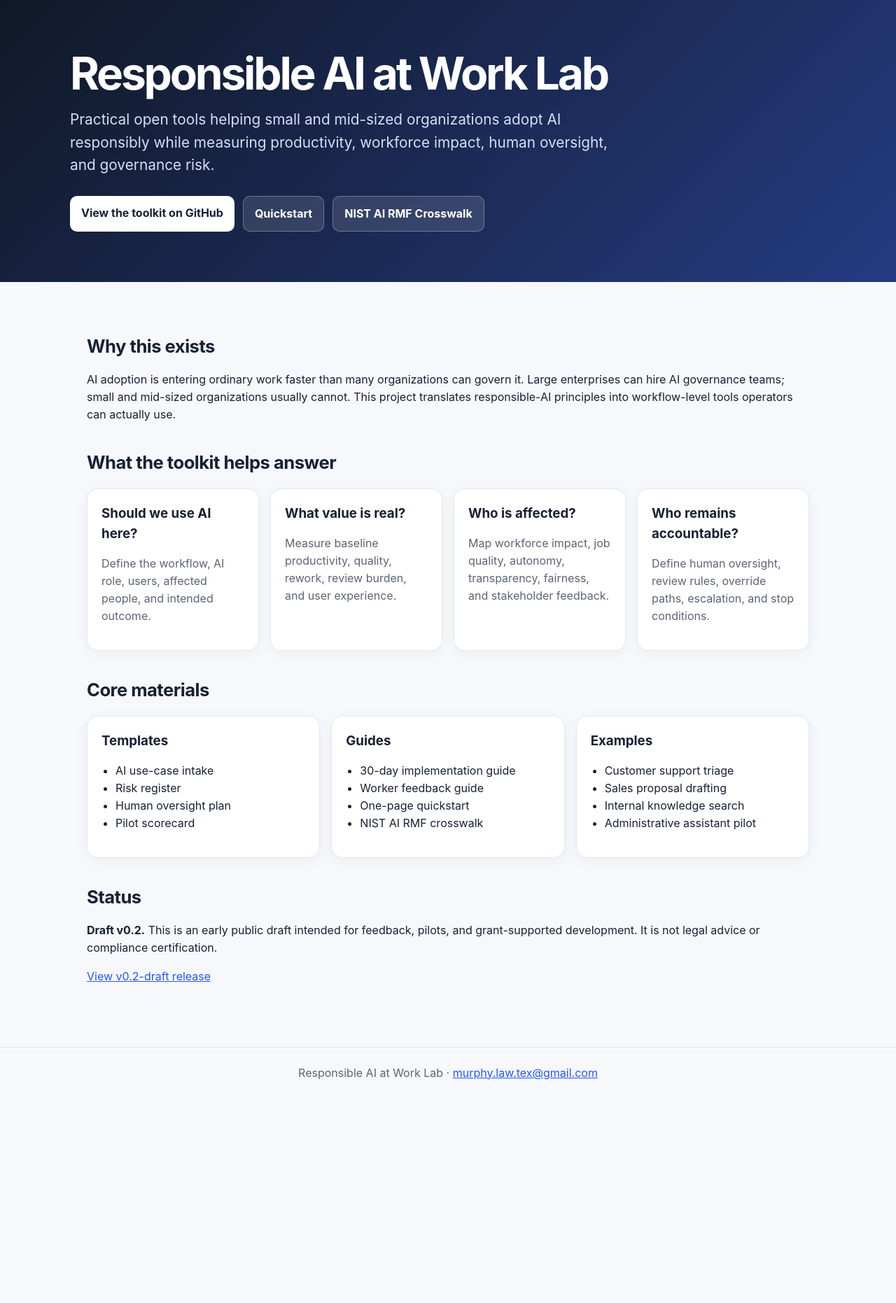
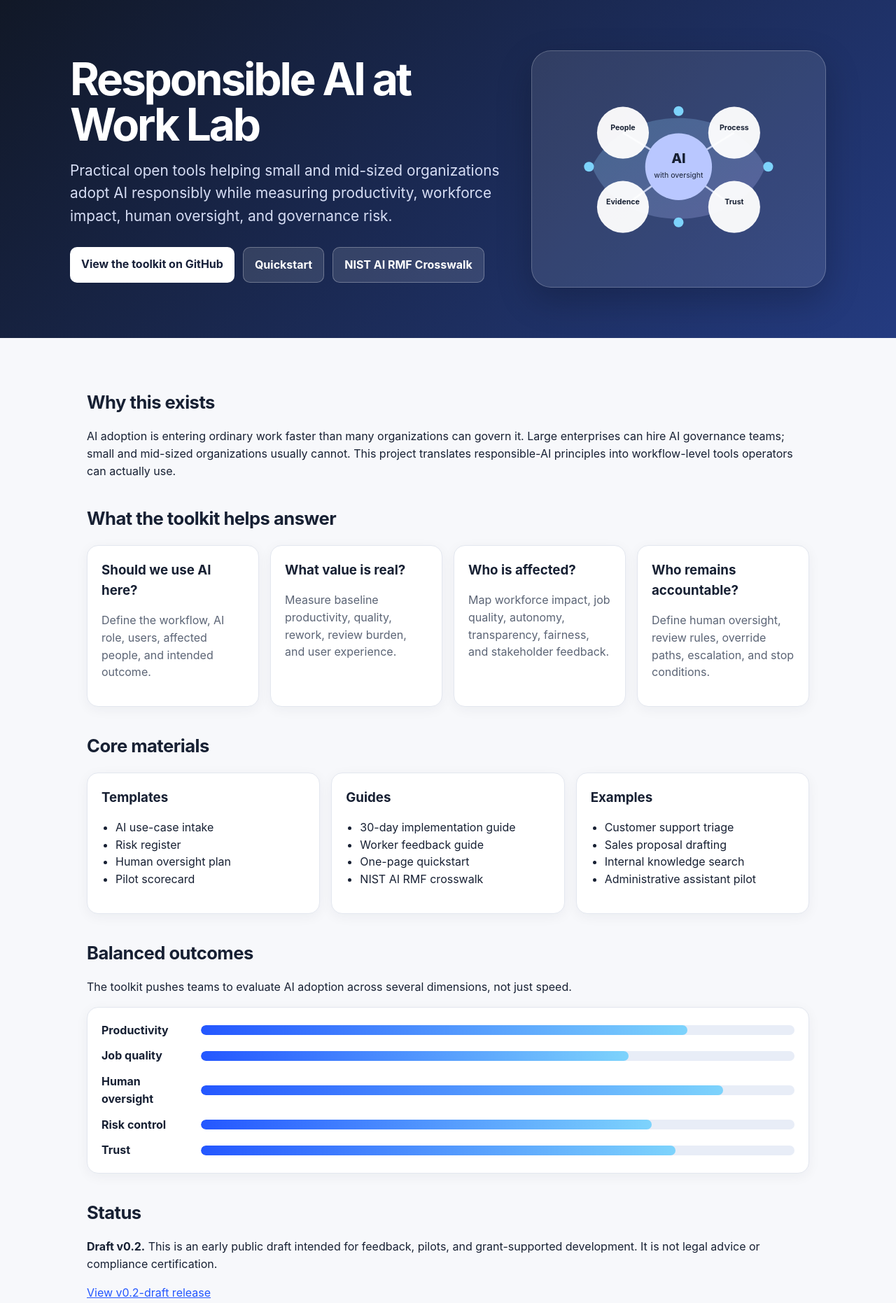
Before and after one commit to murphylawtex-bit/responsible-ai-at-work-lab, a plain HTML site: page index.html in a window 1280 px wide. Shown: the top 1862 px of the page at 70% size. Before the commit the page ends 1569 px from the top, so only its background shows below. Drawn offline with Linux system fonts and the light colour scheme.

Commit message:
Make landing page more human and visual

```diff
--- a/index.html
+++ b/index.html
@@ -20,6 +20,18 @@
     .primary { background:white; color:#18213a; }
     .secondary { background:rgba(255,255,255,.12); color:white; border:1px solid rgba(255,255,255,.28); }
     .grid { display:grid; grid-template-columns: repeat(auto-fit,minmax(240px,1fr)); gap:16px; margin-top:18px; }
+    .hero-layout { display:grid; grid-template-columns: minmax(0,1.2fr) minmax(280px,.8fr); gap:28px; align-items:center; }
+    .hero-art { background:rgba(255,255,255,.1); border:1px solid rgba(255,255,255,.22); border-radius:28px; padding:24px; box-shadow:0 18px 50px rgba(0,0,0,.22); }
+    .node { fill:#fff; opacity:.95; } .node2 { fill:#b9c7ff; } .line { stroke:#dbe4ff; stroke-width:3; opacity:.85; } .accent { fill:#7dd3fc; }
+    .flow { display:grid; grid-template-columns: repeat(auto-fit,minmax(135px,1fr)); gap:10px; margin-top:18px; }
+    .step { background:white; border:1px solid var(--line); border-radius:14px; padding:14px; text-align:center; font-weight:700; }
+    .step span { display:block; color:var(--muted); font-size:.86rem; font-weight:500; margin-top:4px; }
+    .quote { background:#fff7ed; border-left:5px solid #fb923c; padding:20px; border-radius:14px; font-size:1.15rem; }
+    .bars { display:grid; gap:12px; }
+    .bar { display:grid; grid-template-columns:130px 1fr; gap:12px; align-items:center; }
+    .bar-track { background:#e8edf7; border-radius:999px; overflow:hidden; height:14px; }
+    .bar-fill { height:14px; background:linear-gradient(90deg,#2457ff,#7dd3fc); border-radius:999px; }
+    @media (max-width: 800px) { .hero-layout { grid-template-columns:1fr; } }
     .card { background:var(--card); border:1px solid var(--line); border-radius:16px; padding:20px; box-shadow:0 4px 18px rgba(20,30,55,.05); }
     .card h3 { margin:0 0 8px; }
     .muted { color:var(--muted); }
@@ -31,13 +43,28 @@
 </head>
 <body>
   <header>
-    <div class="wrap">
+    <div class="wrap hero-layout">
+      <div>
         <h1>Responsible AI at Work Lab</h1>
         <p class="lede">Practical open tools helping small and mid-sized organizations adopt AI responsibly while measuring productivity, workforce impact, human oversight, and governance risk.</p>
         <div class="buttons">
           <a class="button primary" href="https://github.com/murphylawtex-bit/responsible-ai-at-work-lab">View the toolkit on GitHub</a>
           <a class="button secondary" href="QUICKSTART.md">Quickstart</a>
           <a class="button secondary" href="docs/nist-ai-rmf-crosswalk.md">NIST AI RMF Crosswalk</a>
+        </div>
+      </div>
+      <div class="hero-art" aria-label="Illustration of people, work, and AI governance connected in a workflow">
+        <svg viewBox="0 0 420 320" role="img" width="100%" height="auto">
+          <defs>
+            <linearGradient id="g" x1="0" y1="0" x2="1" y2="1"><stop stop-color="#7dd3fc"/><stop offset="1" stop-color="#c4b5fd"/></linearGradient>
+          </defs>
+          <path d="M70 160 C120 55, 300 55, 350 160 C310 270, 115 275, 70 160Z" fill="url(#g)" opacity=".25"/>
+          <line class="line" x1="120" y1="105" x2="210" y2="160"/><line class="line" x1="300" y1="105" x2="210" y2="160"/><line class="line" x1="120" y1="225" x2="210" y2="160"/><line class="line" x1="300" y1="225" x2="210" y2="160"/>
+          <circle class="node" cx="120" cy="105" r="42"/><circle class="node" cx="300" cy="105" r="42"/><circle class="node" cx="120" cy="225" r="42"/><circle class="node" cx="300" cy="225" r="42"/><circle class="node2" cx="210" cy="160" r="54"/>
+          <text x="210" y="154" text-anchor="middle" font-size="22" font-weight="800" fill="#172033">AI</text><text x="210" y="178" text-anchor="middle" font-size="12" fill="#172033">with oversight</text>
+          <text x="120" y="101" text-anchor="middle" font-size="12" font-weight="700" fill="#172033">People</text><text x="300" y="101" text-anchor="middle" font-size="12" font-weight="700" fill="#172033">Process</text><text x="120" y="221" text-anchor="middle" font-size="12" font-weight="700" fill="#172033">Evidence</text><text x="300" y="221" text-anchor="middle" font-size="12" font-weight="700" fill="#172033">Trust</text>
+          <circle class="accent" cx="210" cy="70" r="8"/><circle class="accent" cx="355" cy="160" r="8"/><circle class="accent" cx="210" cy="250" r="8"/><circle class="accent" cx="65" cy="160" r="8"/>
+        </svg>
       </div>
     </div>
   </header>
@@ -67,6 +94,18 @@
     </section>
 
     <section>
+      <h2>Balanced outcomes</h2>
+      <p>The toolkit pushes teams to evaluate AI adoption across several dimensions, not just speed.</p>
+      <div class="card bars">
+        <div class="bar"><strong>Productivity</strong><div class="bar-track"><div class="bar-fill" style="width:82%"></div></div></div>
+        <div class="bar"><strong>Job quality</strong><div class="bar-track"><div class="bar-fill" style="width:72%"></div></div></div>
+        <div class="bar"><strong>Human oversight</strong><div class="bar-track"><div class="bar-fill" style="width:88%"></div></div></div>
+        <div class="bar"><strong>Risk control</strong><div class="bar-track"><div class="bar-fill" style="width:76%"></div></div></div>
+        <div class="bar"><strong>Trust</strong><div class="bar-track"><div class="bar-fill" style="width:80%"></div></div></div>
+      </div>
+    </section>
+
+    <section>
       <h2>Status</h2>
       <p><strong>Draft v0.2.</strong> This is an early public draft intended for feedback, pilots, and grant-supported development. It is not legal advice or compliance certification.</p>
       <p><a href="https://github.com/murphylawtex-bit/responsible-ai-at-work-lab/releases/tag/v0.2-draft">View v0.2-draft release</a></p>
```
Lines whose indentation alone changed are shown as unchanged.
